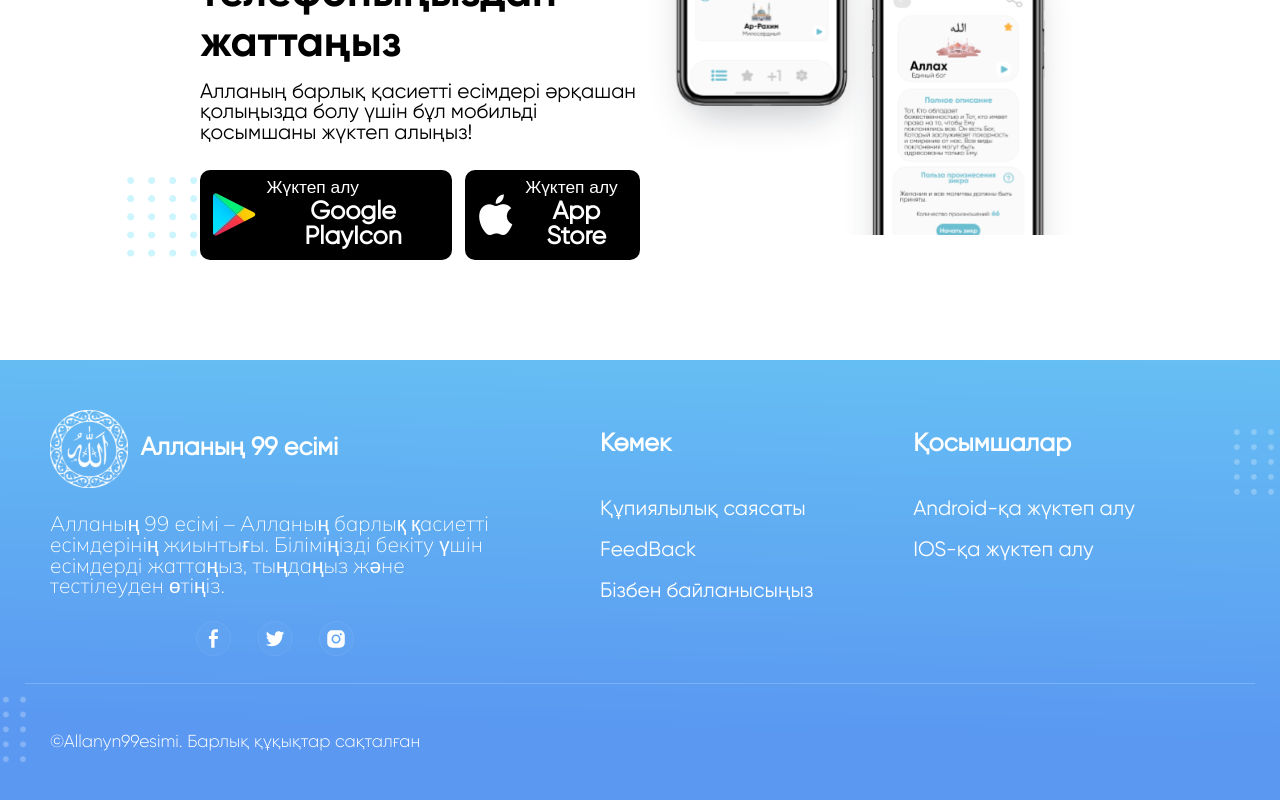
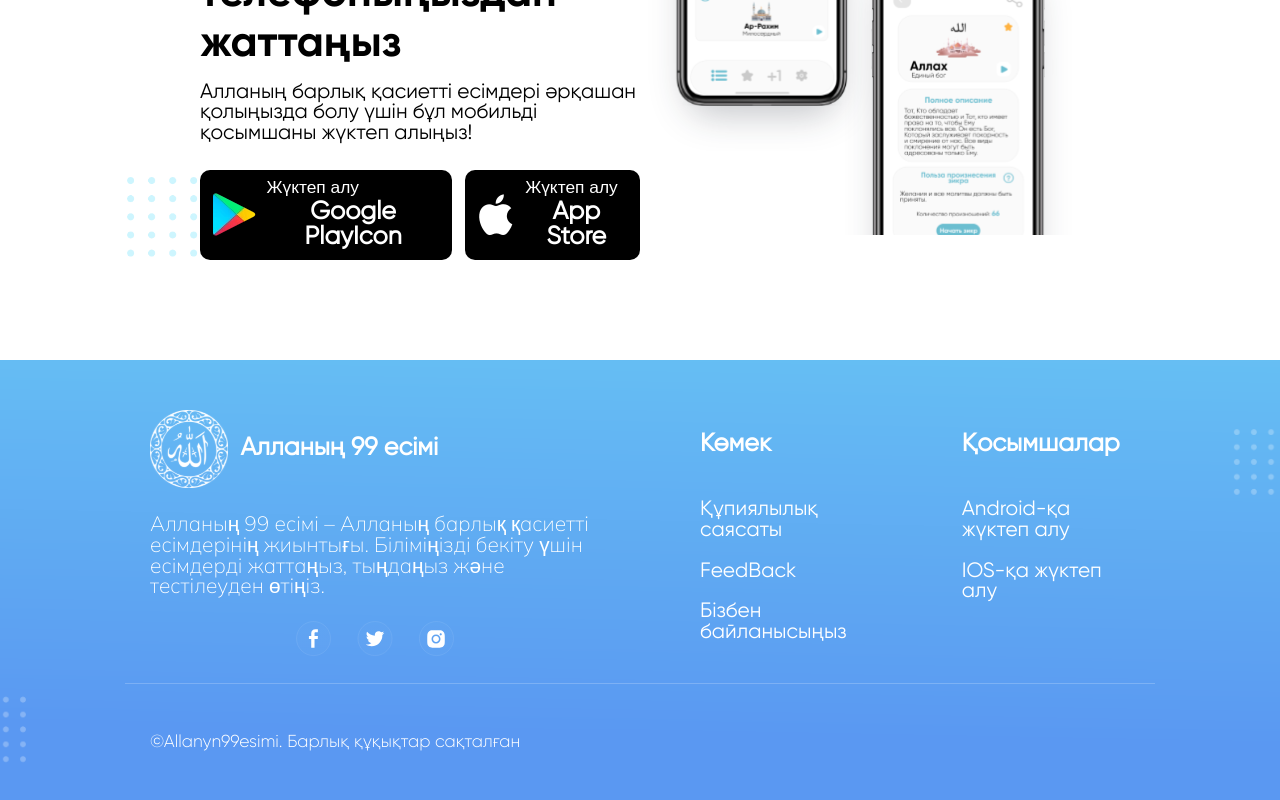
Before and after one commit to zaurbbb/99-names-of-Allah, a React (Create React App) app: page / in a window 1280 px wide. Shown: the part 3455-4255 px from the top of the page. Built offline with nearby package versions, Linux system fonts and the light colour scheme.

Commit message:
minor changes

```diff
--- a/src/components/elements/Footer/Footer.jsx
+++ b/src/components/elements/Footer/Footer.jsx
@@ -11,7 +11,7 @@ import { Link } from "react-router-dom";
 
 const Footer = () => {
     return (
-        <footer className={css.block}>
+        <footer className={css.Block}>
             <div>
                 <ul className={css.MainColumn}>
                     <li>
--- a/src/components/elements/Footer/Footer.module.css
+++ b/src/components/elements/Footer/Footer.module.css
@@ -1,5 +1,5 @@
 @import url("https://fonts.googleapis.com/css2?family=Mulish:wght@200&display=swap");
-.block {
+.Block {
   display: flex;
   flex-direction: column;
   gap: 2rem;
@@ -10,32 +10,32 @@
   background-size: cover;
   color: white;
 }
-.block a {
+.Block a {
   color: white;
 }
-.block div {
+.Block div {
   padding: 0 1rem;
 }
-.block div ul li:first-child {
+.Block div ul li:first-child {
   font-weight: 900;
 }
-.block div:first-child {
+.Block div:first-child {
   display: flex;
   flex-direction: row;
   gap: 4rem;
   border-bottom: 1px solid rgba(255, 255, 255, 0.2);
 }
-.block div:last-child {
+.Block div:last-child {
   font-size: 0.694rem;
   font-family: "GilroyLight", sans-serif;
 }
-.block div .MainColumn {
+.Block div .MainColumn {
   display: flex;
   flex-direction: column;
   gap: 1rem;
   margin-bottom: 0.8rem;
 }
-.block div .MainColumn li:first-child {
+.Block div .MainColumn li:first-child {
   display: flex;
   flex-direction: row;
   gap: 0.5rem;
@@ -43,13 +43,13 @@
   justify-content: 0;
   align-items: center;
 }
-.block div .MainColumn li:nth-child(2) {
+.Block div .MainColumn li:nth-child(2) {
   font-size: 0.833rem;
   font-weight: 100;
   font-family: "Mulish", sans-serif;
   width: 18rem;
 }
-.block div .MainColumn li:last-child {
+.Block div .MainColumn li:last-child {
   display: flex;
   flex-direction: row;
   gap: 1rem;
@@ -57,12 +57,12 @@
   justify-content: center;
   align-items: flex-start;
 }
-.block div .SecondaryColumn {
+.Block div .SecondaryColumn {
   display: flex;
   flex-direction: column;
   gap: 20px;
 }
-.block div .SecondaryColumn li:first-child {
+.Block div .SecondaryColumn li:first-child {
   display: flex;
   align-content: flex-start;
   justify-content: 0;
@@ -71,7 +71,7 @@
   font-size: 1rem;
   font-weight: auto;
 }
-.block div .SecondaryColumn li:not(:first-child) {
+.Block div .SecondaryColumn li:not(:first-child) {
   font-size: 0.833rem;
   font-family: "GilroyRegular", sans-serif;
 }
--- a/src/components/elements/Footer/Footer.module.sass
+++ b/src/components/elements/Footer/Footer.module.sass
@@ -1,7 +1,7 @@
 @import "../../../variables"
 @import url("https://fonts.googleapis.com/css2?family=Mulish:wght@200&display=swap")
 
-.block
+.Block
   @include flex(column, 2rem)
   width: 100%
   height: auto
--- a/src/components/pages/TestsPage/TestsList/TestsList.jsx
+++ b/src/components/pages/TestsPage/TestsList/TestsList.jsx
@@ -11,6 +11,7 @@ const TestsList = () => {
         <div className={css.Block}>
             {testNumbers.map((item, id) => (
                 <TestCard
+                    key={id}
                     value={item.value}
                     id={item.id}
                 />
```
Also changed, not shown: src/index.jsx (+7 -4 lines).
